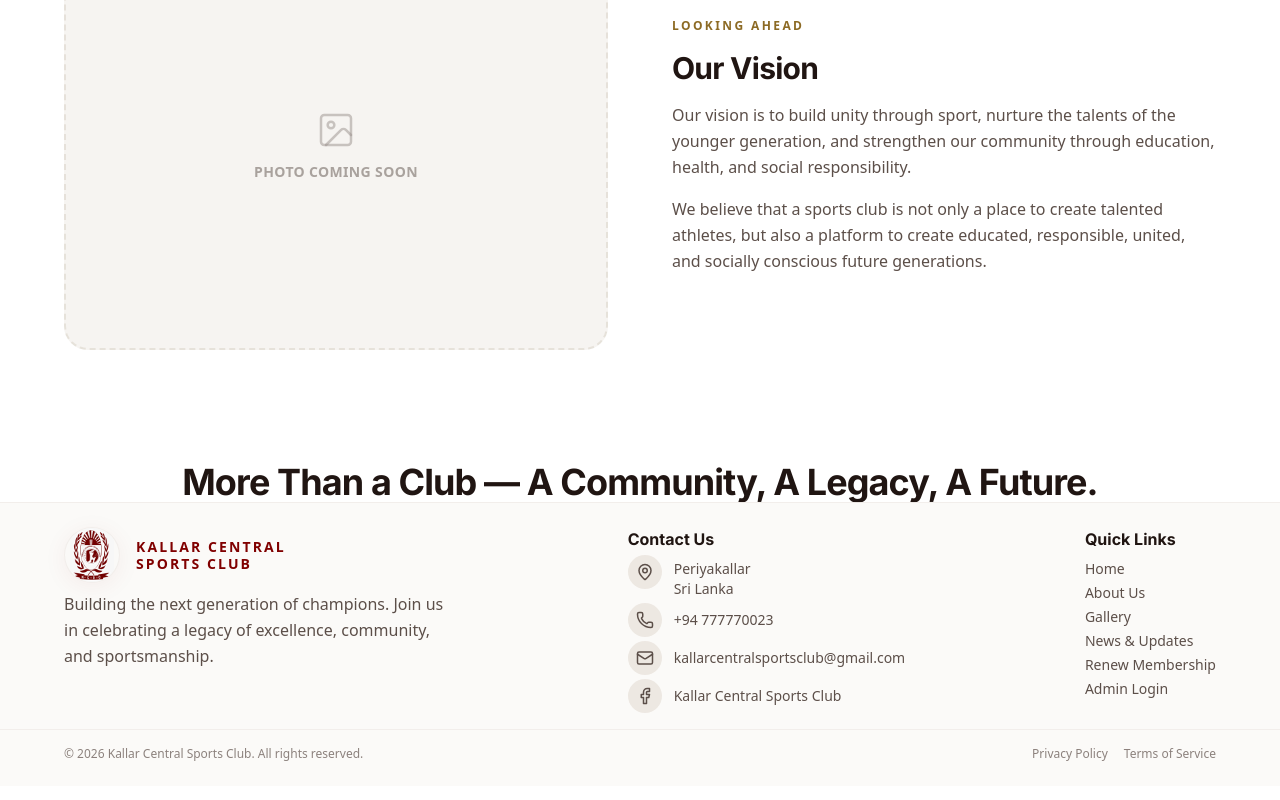
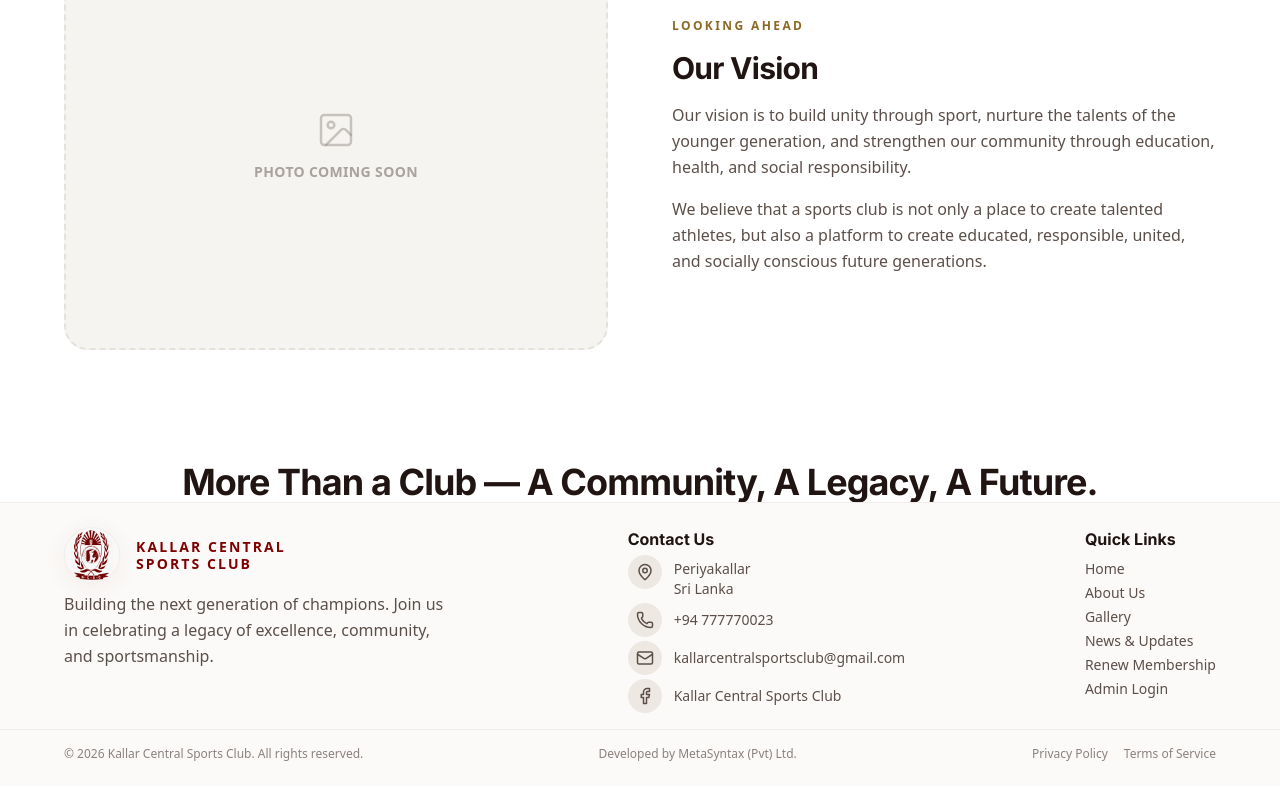
Before and after one commit to AkshayanAH112/KCSC-WebApp, a Next.js app: page /en/about in a window 1280 px wide. Shown: the part 4605-5405 px from the top of the page. Built offline with nearby package versions, Linux system fonts and the light colour scheme.

Commit message:
Add developer credit to footer
"Developed by MetaSyntax (Pvt) Ltd." in the footer's bottom bar,
alongside the copyright notice, in both languages.

```diff
--- a/components/landing/layout/Footer.tsx
+++ b/components/landing/layout/Footer.tsx
@@ -140,6 +140,7 @@ export default function Footer() {
 
       <div className="max-w-[1280px] mx-auto px-5 md:px-16 mt-4 pt-4 border-t border-outline-variant/30 flex flex-col md:flex-row justify-between items-center gap-2 text-xs text-on-surface-variant/70">
         <p>&copy; {new Date().getFullYear()} {t("copyright")}</p>
+        <p>{t("developed_by")}</p>
         <div className="flex gap-4">
           <Link href="#" className="hover:text-primary transition-colors">{t("privacy")}</Link>
           <Link href="#" className="hover:text-primary transition-colors">{t("terms")}</Link>
--- a/messages/en.json
+++ b/messages/en.json
@@ -64,6 +64,7 @@
     "terms": "Terms of Service",
     "admin": "Admin Login",
     "copyright": "Kallar Central Sports Club. All rights reserved.",
+    "developed_by": "Developed by MetaSyntax (Pvt) Ltd.",
     "link_home": "Home",
     "link_about": "About Us",
     "link_gallery": "Gallery",
--- a/messages/ta.json
+++ b/messages/ta.json
@@ -67,6 +67,7 @@
     "terms": "சேவை விதிமுறைகள்",
     "admin": "நிர்வாகி உள்நுழைவு",
     "copyright": "கல்லாறு மத்திய விளையாட்டு கழகம். அனைத்து உரிமைகளும் பாதுகாக்கப்பட்டவை.",
+    "developed_by": "உருவாக்கியவர்: MetaSyntax (Pvt) Ltd.",
     "link_home": "முகப்பு",
     "link_about": "எங்களை பற்றி",
     "link_gallery": "புகைப்படங்கள்",
```
